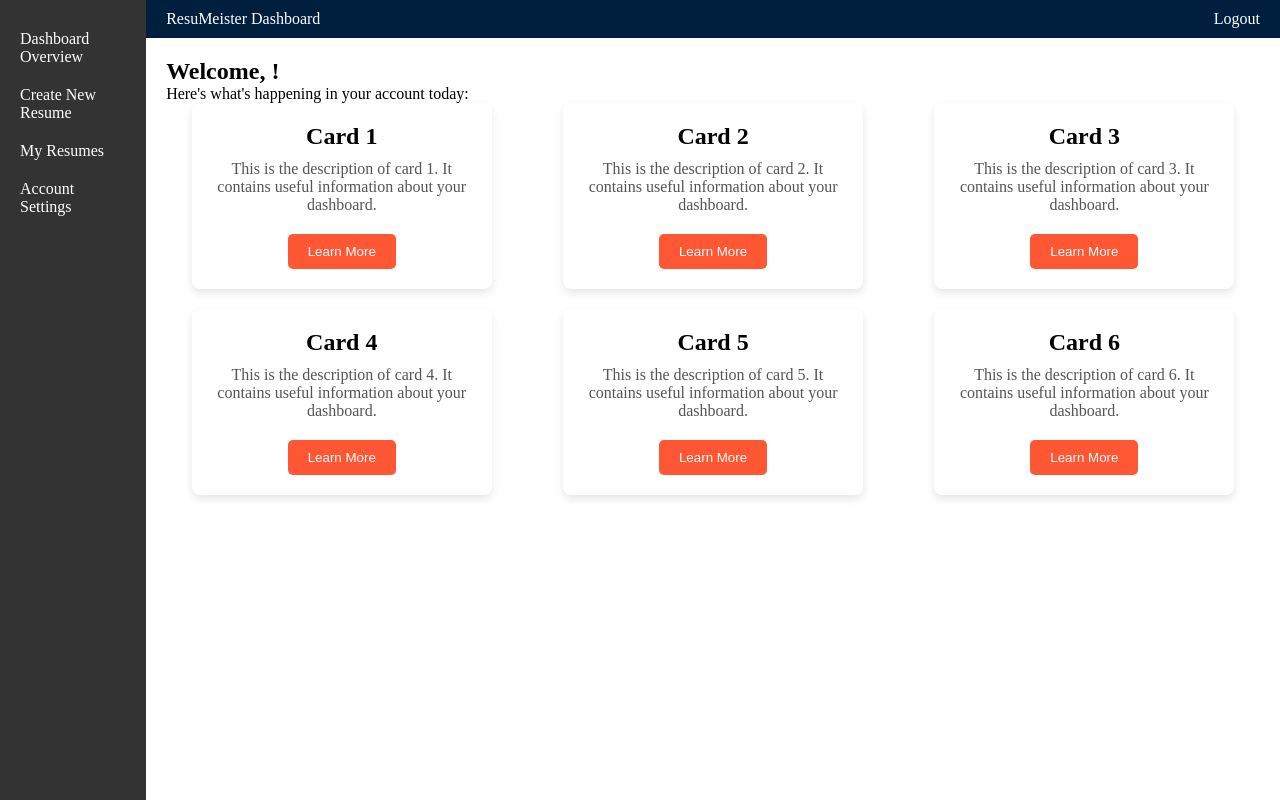
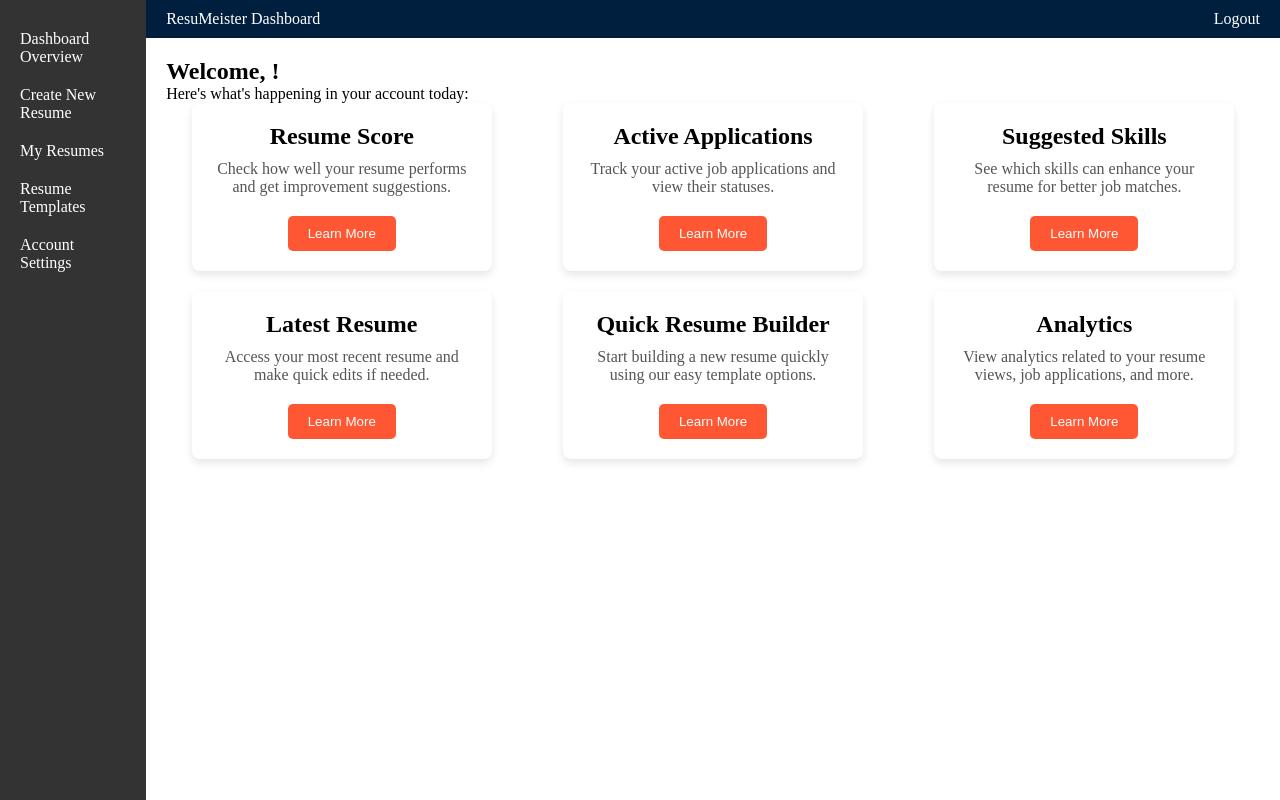
Before and after one commit to junaidiqbalturk/ResuMeister, a Vue app in the folder frontend/: page /Dashboard in a window 1280 px wide. Built offline with nearby package versions, Linux system fonts and the light colour scheme.

Commit message:
Fix: Dashboard design and cards

```diff
--- a/frontend/src/views/Dashboard.vue
+++ b/frontend/src/views/Dashboard.vue
@@ -6,6 +6,7 @@
           <li @click="navigateTo('overview')">Dashboard Overview</li>
           <li @click="navigateTo('create')">Create New Resume</li>
           <li @click="navigateTo('resumes')">My Resumes</li>
+          <li @click="navigateTo('resumes')">Resume Templates</li>
           <li @click="navigateTo('settings')">Account Settings</li>
         </ul>
       </nav>
@@ -28,10 +29,10 @@
 
           <!-- Card Section -->
           <div class="card-container">
-            <div class="card" v-for="n in 6" :key="n">
-              <h3>Card {{ n }}</h3>
-              <p>This is the description of card {{ n }}. It contains useful information about your dashboard.</p>
-              <button @click="handleCardAction(n)">Learn More</button>
+            <div class="card" v-for="(card, index) in cards" :key="index">
+              <h3>{{ card.title }}</h3>
+              <p>{{ card.description }}</p>
+              <button @click="handleCardAction(index)">Learn More</button>
             </div>
           </div>
         </div>
@@ -54,6 +55,14 @@ export default {
   data() {
     return {
       currentSection: 'overview',
+      cards: [
+        { title: "Resume Score", description: "Check how well your resume performs and get improvement suggestions." },
+        { title: "Active Applications", description: "Track your active job applications and view their statuses." },
+        { title: "Suggested Skills", description: "See which skills can enhance your resume for better job matches." },
+        { title: "Latest Resume", description: "Access your most recent resume and make quick edits if needed." },
+        { title: "Quick Resume Builder", description: "Start building a new resume quickly using our easy template options." },
+        { title: "Analytics", description: "View analytics related to your resume views, job applications, and more." }
+      ],
     };
   },
   methods: {
```
